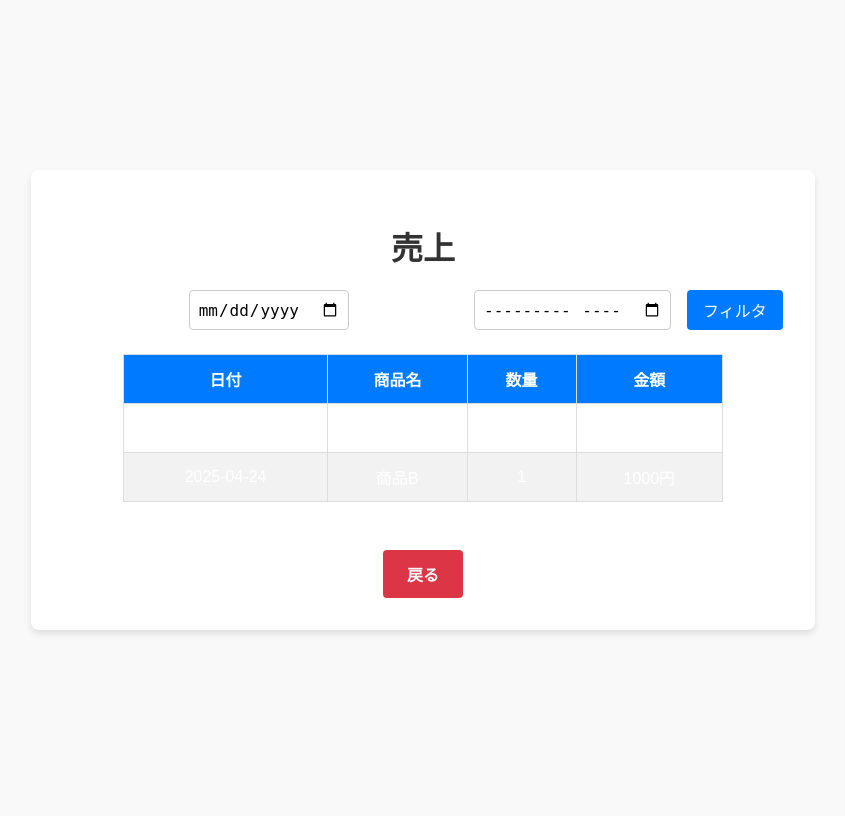
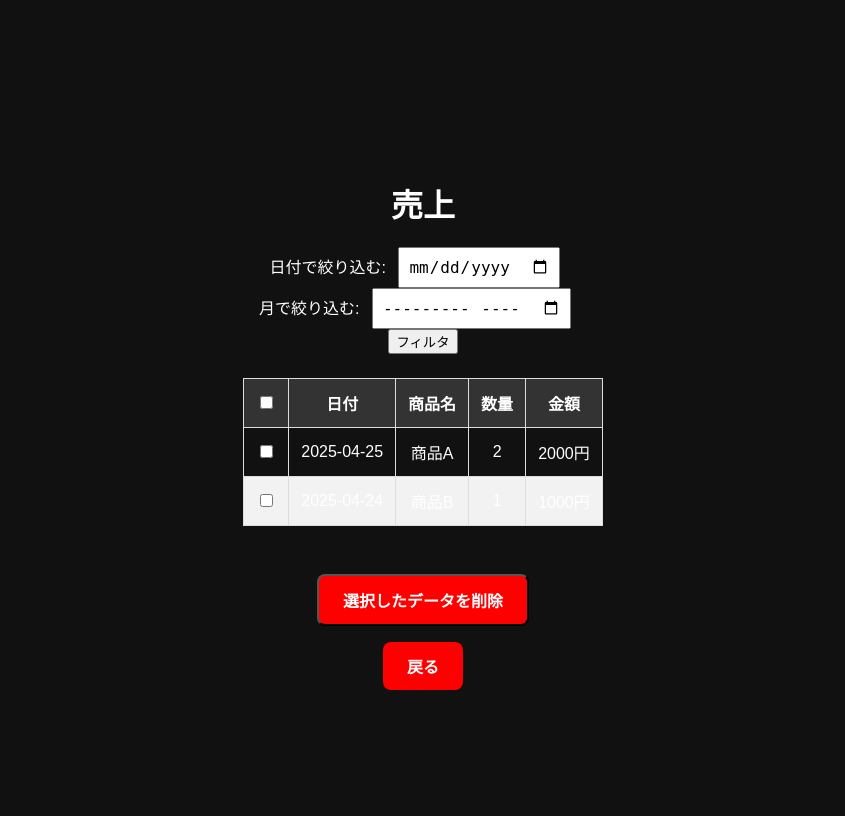
Before and after one commit to Marklsama/yse_regi, a PHP site: page /sales.php in a window 1280 px wide. Shown: the whole page, without its empty margins (217-1062 px from the left). Before the commit the page ends 634 px from the top, so only its background shows below. Run offline with PHP 8.4, Linux system fonts and the light colour scheme.

Commit message:
yse changed

```diff
--- a/sales.php
+++ b/sales.php
@@ -6,120 +6,31 @@
   <meta name="viewport" content="width=device-width, initial-scale=1.0" />
   <title>売上</title>
   <link rel="stylesheet" href="css/style.css" />
-  <style>
-    body {
-      font-family: Arial, sans-serif;
-      background-color: #f9f9f9;
-      margin: 0;
-      padding: 0;
-    }
-
-    .sales-page {
-      max-width: 800px;
-      margin: 2rem auto;
-      background: #fff;
-      padding: 2rem;
-      border-radius: 8px;
-      box-shadow: 0 4px 6px rgba(0, 0, 0, 0.1);
-    }
-
-    h1 {
-      text-align: center;
-      color: #333;
-    }
-
-    .filter-form {
-      display: flex;
-      justify-content: space-between;
-      margin-bottom: 1.5rem;
-    }
-
-    .filter-form label {
-      margin-right: 0.5rem;
-      font-weight: bold;
-    }
-
-    .filter-form input {
-      padding: 0.5rem;
-      font-size: 1rem;
-      border: 1px solid #ccc;
-      border-radius: 4px;
-    }
-
-    .filter-form button {
-      padding: 0.5rem 1rem;
-      font-size: 1rem;
-      color: #fff;
-      background-color: #007bff;
-      border: none;
-      border-radius: 4px;
-      cursor: pointer;
-    }
-
-    .filter-form button:hover {
-      background-color: #0056b3;
-    }
-
-    .sales-table {
-      width: 100%;
-      border-collapse: collapse;
-      margin-top: 1rem;
-    }
-
-    .sales-table th,
-    .sales-table td {
-      border: 1px solid #ddd;
-      padding: 0.75rem;
-      text-align: center;
-    }
-
-    .sales-table th {
-      background-color: #007bff;
-      color: #fff;
-    }
-
-    .sales-table tr:nth-child(even) {
-      background-color: #f2f2f2;
-    }
-
-    .sales-table tr:hover {
-      background-color: #e9ecef;
-    }
-
-    .btn-red {
-      display: inline-block;
-      margin-top: 1rem;
-      padding: 0.75rem 1.5rem;
-      font-size: 1rem;
-      color: #fff;
-      background-color: #dc3545;
-      text-decoration: none;
-      border-radius: 4px;
-      text-align: center;
-    }
-
-    .btn-red:hover {
-      background-color: #c82333;
-    }
-  </style>
 </head>
 
 <body>
   <div class="sales-page">
     <h1>売上</h1>
+
     <!-- Фильтр форм -->
     <form method="get" action="sales.php" class="filter-form">
+      <div>
         <label for="date">日付で絞り込む:</label>
         <input type="date" id="date" name="date" value="<?php echo htmlspecialchars($_GET['date'] ?? '', ENT_QUOTES); ?>" />
+      </div>
+      <div>
         <label for="month">月で絞り込む:</label>
         <input type="month" id="month" name="month" value="<?php echo htmlspecialchars($_GET['month'] ?? '', ENT_QUOTES); ?>" />
+      </div>
       <button type="submit">フィルタ</button>
     </form>
 
     <!-- 売上データの表示 -->
+    <form method="post" action="delete_sales.php">
       <table class="sales-table">
         <thead>
           <tr>
+            <th><input type="checkbox" id="select-all" /></th>
             <th>日付</th>
             <th>商品名</th>
             <th>数量</th>
@@ -130,10 +41,11 @@
           <?php
           // Жишээ борлуулалтын өгөгдөл
           $sales = [
-          ['date' => '2025-04-25', 'product' => '商品A', 'quantity' => 2, 'amount' => 2000],
-          ['date' => '2025-04-24', 'product' => '商品B', 'quantity' => 1, 'amount' => 1000],
+            ['id' => 1, 'date' => '2025-04-25', 'product' => '商品A', 'quantity' => 2, 'amount' => 2000],
+            ['id' => 2, 'date' => '2025-04-24', 'product' => '商品B', 'quantity' => 1, 'amount' => 1000],
           ];
 
+          // Фильтр боловсруулах
           $dateFilter = $_GET['date'] ?? '';
           $monthFilter = $_GET['month'] ?? '';
 
@@ -147,9 +59,11 @@
             return true;
           });
 
+          // Борлуулалтын өгөгдлийг харуулах
           if (!empty($filteredSales)) {
             foreach ($filteredSales as $sale) {
               echo '<tr>';
+              echo '<td><input type="checkbox" name="delete_ids[]" value="' . htmlspecialchars($sale['id'], ENT_QUOTES) . '" /></td>';
               echo '<td>' . htmlspecialchars($sale['date'], ENT_QUOTES) . '</td>';
               echo '<td>' . htmlspecialchars($sale['product'], ENT_QUOTES) . '</td>';
               echo '<td>' . htmlspecialchars($sale['quantity'], ENT_QUOTES) . '</td>';
@@ -157,14 +71,24 @@
               echo '</tr>';
             }
           } else {
-          echo '<tr><td colspan="4">該当する売上データがありません。</td></tr>';
+            echo '<tr><td colspan="5">該当する売上データがありません。</td></tr>';
           }
           ?>
         </tbody>
       </table>
+      <button type="submit" class="btn-red">選択したデータを削除</button>
+    </form>
 
     <a href="index.php" class="btn-red">戻る</a>
   </div>
+
+  <script>
+    // Бүх checkbox-ийг сонгох/цуцлах функц
+    document.getElementById('select-all').addEventListener('change', function () {
+      const checkboxes = document.querySelectorAll('input[name="delete_ids[]"]');
+      checkboxes.forEach(checkbox => checkbox.checked = this.checked);
+    });
+  </script>
 </body>
 
 </html>
```
Also changed, not shown: add_barcode.php (added, +30 -0 lines), delete_barcodes.php (added, +28 -0 lines). Lines whose indentation alone changed are shown as unchanged.
